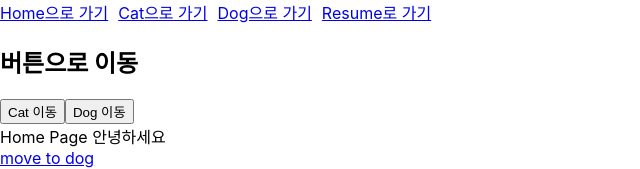
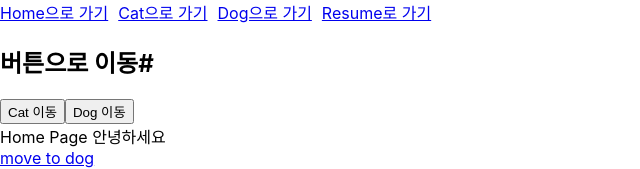
Before and after one commit to cpk0709/phil-mypage, a React (Create React App) app: page / in a window 1280 px wide. Shown: the top 169 px of the page, without its empty margins (0-640 px from the left). Built offline with nearby package versions, Linux system fonts and the light colour scheme.

Commit message:
git test

```diff
--- a/src/App.js
+++ b/src/App.js
@@ -29,7 +29,7 @@ function App() {
         </Link>
       </div>
       <div>
-        <h2>버튼으로 이동</h2>
+        <h2>버튼으로 이동#</h2>
         <button onClick={() => moveToPage("cat", "nabi")}>Cat 이동</button>
         <button onClick={() => moveToPage("dog")}>Dog 이동</button>
       </div>
```
